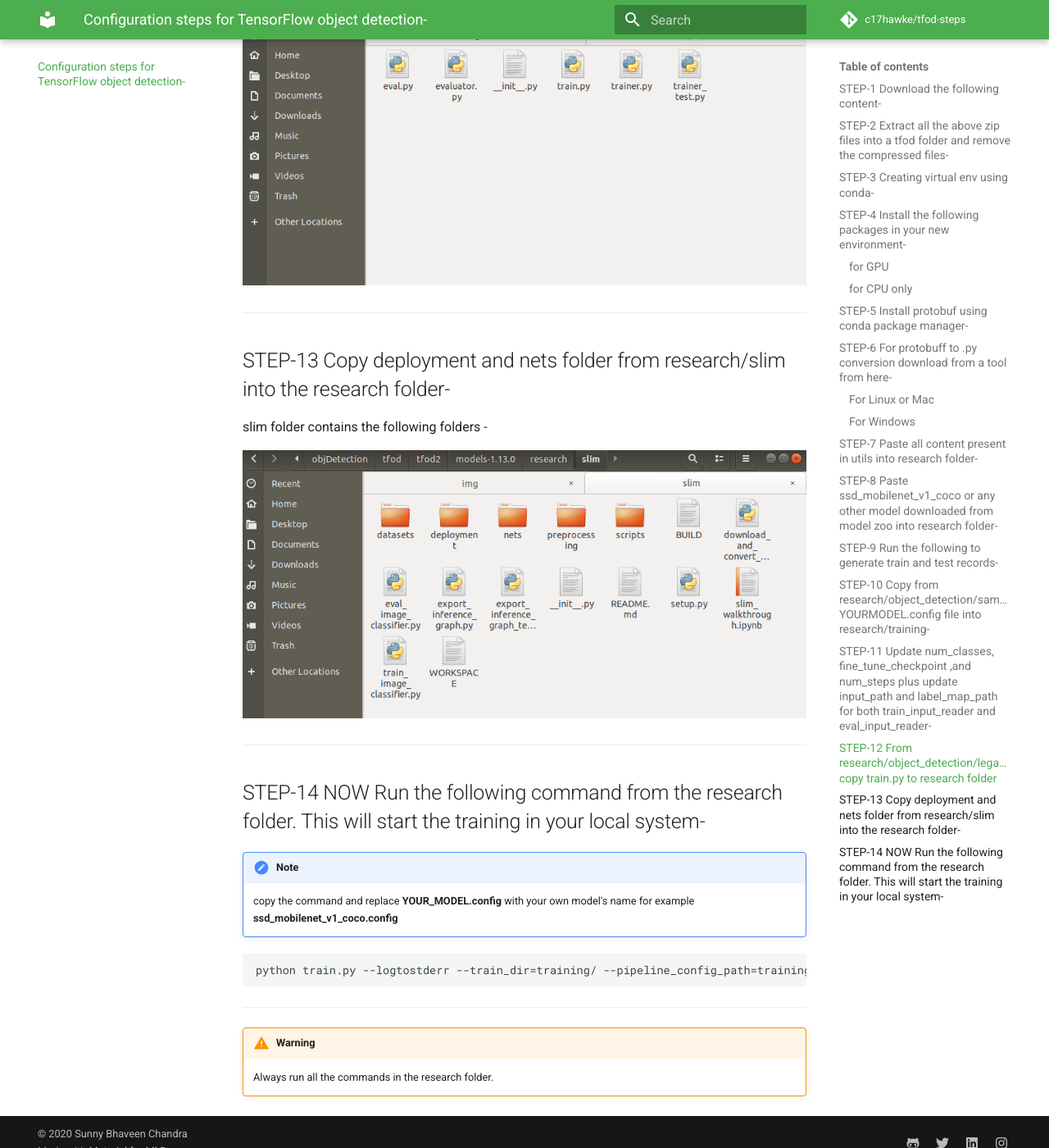
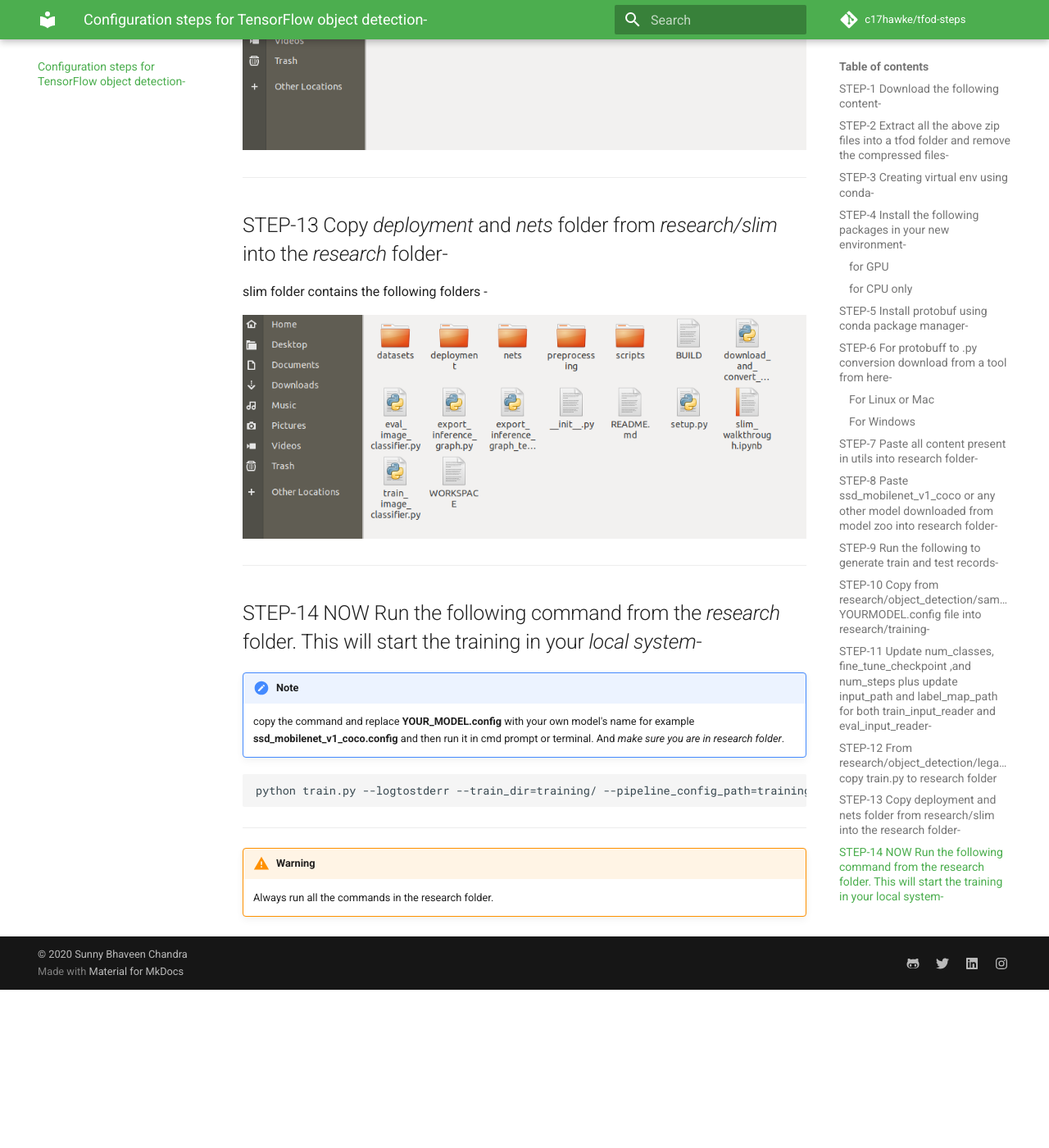
Before and after one commit to c17hawke/tfod-setup, an MkDocs documentation site: the page built from docs/index.md, in a window 1280 px wide and 1400 px high, scrolled down 4550 px. Shown: the whole window at 82% size. Built offline with MkDocs 1.6.1 and Material for MkDocs 9.7.7, drawn with Linux system fonts in a browser that asks for light colours; comment, search, counter and statistics services are not loaded; after the commit the page ends 5757 px from its top, so only the background shows below that.

Commit message:
screenshot update

````diff
--- a/docs/index.md
+++ b/docs/index.md
@@ -357,7 +357,7 @@
 ---
 
 
-## STEP-13 Copy deployment and nets folder from research/slim into the research folder-
+## STEP-13 Copy _deployment_ and _nets_ folder from _research/slim_ into the _research_ folder-
 
 slim folder contains the following folders -
 
@@ -366,10 +366,10 @@
 
 ---
 
-## STEP-14 NOW Run the following command from the research folder. This will start the training in your local system-
+## STEP-14 NOW Run the following command from the _research_ folder. This will start the training in your _local system_-
 
 !!! NOTE
-    copy the command and replace **YOUR_MODEL.config** with your own model's name for example **ssd_mobilenet_v1_coco.config**
+    copy the command and replace **YOUR_MODEL.config** with your own model's name for example **ssd_mobilenet_v1_coco.config** and then run it in cmd prompt or terminal. And _make sure you are in research folder_.
 ```
 python train.py --logtostderr --train_dir=training/ --pipeline_config_path=training/YOUR_MODEL.config
 ```
````
Also changed, not shown: docs/img/copySSD.png, docs/img/firstExtaction.png, docs/img/legacyFolder.png, docs/img/objDetJupyterNotebook.png, docs/img/researchFolder.png, docs/img/slimFolder.png, docs/img/trainingFolder.png, docs/img/underUtilsFolder.png.
